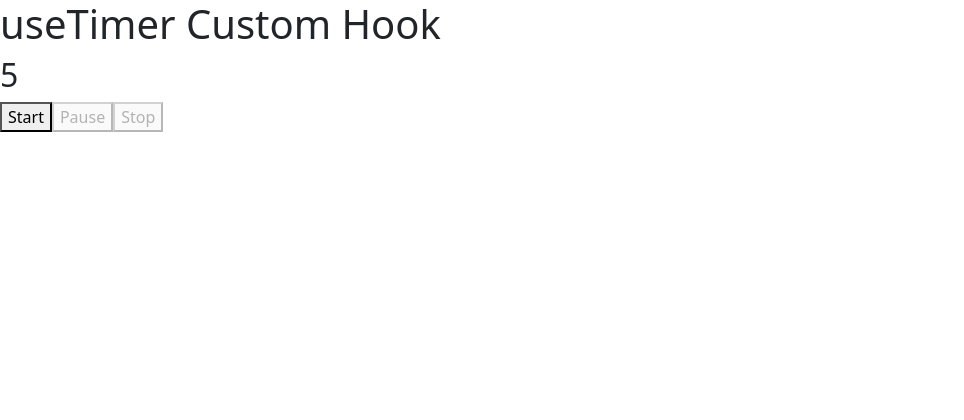
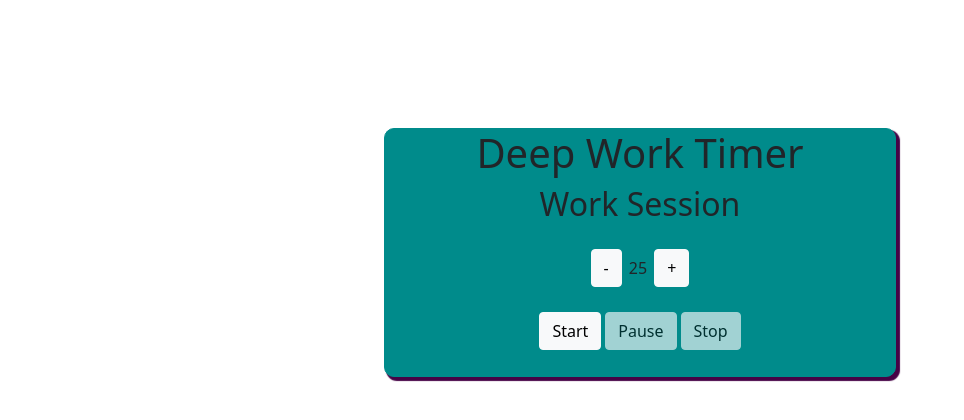
Before and after one commit to SunnyDaye/Productivio, a React (Create React App) app: page / in a window 1280 px wide. Shown: the top 420 px of the page, without its empty margins (0-964 px from the left). Built offline with nearby package versions, Linux system fonts and the light colour scheme.

Commit message:
pomodoro custom hook finished

```diff
--- a/src/App.js
+++ b/src/App.js
@@ -1,16 +1,9 @@
-import useTimer from './useTimer.js';
+import Pomodoro from './Pomodoro/Pomodoro';
 
 function App() {
-  const TOTAL_DURATION = 5;
-  const {isRunning, start, stop, pause, isPaused, seconds} = useTimer(TOTAL_DURATION);
+
   return (
-  <div className="App">
-    <h1>useTimer Custom Hook</h1>
-    <h2>{isRunning ? seconds : seconds}</h2>
-    <button onClick={start} disabled={isRunning && !isPaused}>Start</button>
-    <button onClick={pause} disabled={(isPaused)||!isRunning}>Pause</button>
-    <button onClick={stop} disabled={!isRunning}>Stop</button>
-  </div>
+    <Pomodoro/>
   );
 }
 
--- /dev/null
+++ b/src/Pomodoro/Pomodoro.css
@@ -0,0 +1,29 @@
+.pomodoro-timer {
+    width: 40%;
+    margin: 10% auto;
+    border-style: solid;
+    border-color: darkcyan;
+    border-width: 1px;
+    border-radius: 10px;
+    box-shadow: 3px 3px 1px 1px rgb(70, 3, 70);
+    background-color: darkcyan;
+}
+.pomodoro-timer h1{
+    text-align: center;
+}
+.pomodoro-timer h2{
+    text-align: center;
+}
+.pomodoro-timer div {
+    display: flex;
+    justify-content: center;
+    margin: 5% 0;
+}
+.pomodoro-timer div .btn{
+    margin: 0 2px;
+}
+
+.pomodoro-timer span{
+    margin: auto 1%;
+
+}
--- /dev/null
+++ b/src/Pomodoro/Pomodoro.js
@@ -0,0 +1,34 @@
+import {useState, useCallback} from "react";
+import usePomodoro from "./usePomodoro.js";
+import "./Pomodoro.css";
+export default function Pomodoro() {
+  const [sessionDuration, setSessionDuration] = useState(25);
+  const [breakDuration, setBreakDurations] = useState(5);
+  const [rerender,setRerender] = useState(false);
+  const { isRunning, start, stop, pause, isPaused, seconds, isSession} =
+    usePomodoro(sessionDuration, breakDuration);
+
+  return (
+    <section className="pomodoro-timer">
+      <h1>Deep Work Timer</h1>
+      <h2>{isSession ? "Work Session": "Break Time"}</h2>
+      <div className="timer">
+        <button type="button" onClick={()=> {setSessionDuration(sessionDuration-1); setRerender(true)}} className="btn btn-light">-</button>
+        <span>{seconds}</span>
+        <button type="button" onClick={()=> {setSessionDuration(sessionDuration+1); setRerender(true)}} className="btn btn-light">+</button>
+      </div>
+
+      <div className="controls">
+        <button className="btn btn-light" onClick={start} disabled={isRunning && !isPaused}>
+          Start
+        </button>
+        <button className="btn btn-light" onClick={pause} disabled={isPaused || !isRunning}>
+          Pause
+        </button>
+        <button className="btn btn-light" onClick={stop} disabled={!isRunning}>
+          Stop
+        </button>
+      </div>
+    </section>
+  );
+}
--- /dev/null
+++ b/src/Pomodoro/usePomodoro.js
@@ -0,0 +1,28 @@
+import { useEffect, useState, useCallback } from "react";
+import useTimer from "../Utils/useTimer.js";
+const usePomodoro = (sessionDuration = 25, breakDuration = 5) => {
+  const [isSession, setIsSession] = useState(true);
+
+  const sessionTimer = useTimer(sessionDuration);
+  const breakTimer = useTimer(breakDuration);
+
+
+
+  const stop = useCallback(() => {
+      console.log("We are stopping");
+    isSession? sessionTimer.stop() : breakTimer.stop();
+    setIsSession(true);
+  }, [sessionTimer,breakTimer,isSession,setIsSession]);
+
+  useEffect(() => {
+    if (isSession && sessionTimer.seconds < 1) {
+      setIsSession(false);
+    } else if (!isSession && breakTimer.seconds < 1) {
+      setIsSession(true);
+    }
+  },[setIsSession,sessionTimer.seconds, breakTimer.seconds]);
+
+
+  return isSession ? {...sessionTimer,stop,isSession}:{...breakTimer,stop,isSession};
+};
+export default usePomodoro;
--- a/src/useTimer.js
+++ b/src/Utils/useTimer.js
@@ -28,7 +28,8 @@ const useTimer = (totalDuration) => {
     setSeconds(totalDuration); //Reset timer to original value
   }, [setIsRunning, setSeconds, totalDuration]);
 
-  const pause = useCallback(() => { //same logic as stop but no seconds update
+  const pause = useCallback(() => {
+    //same logic as stop but no seconds update
     clearInterval(timer.current);
     setIsPaused(true);
   }, [setIsPaused]);
```
